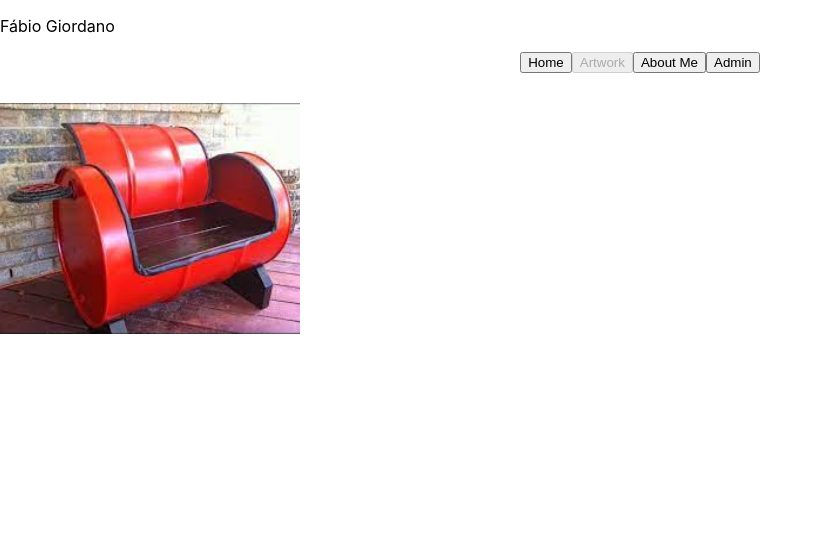
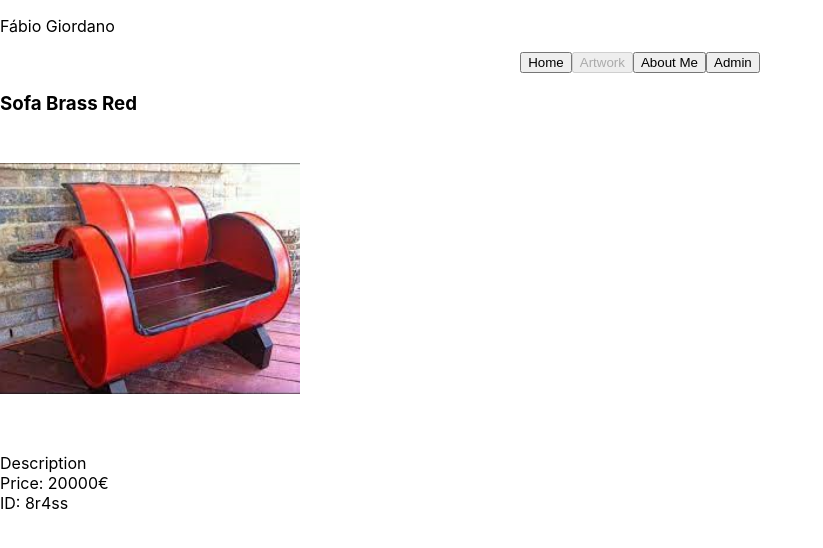
Before and after one commit to Fernot94/Leafie, a Next.js app: page /artworks in a window 1280 px wide. Shown: the top 548 px of the page, without its empty margins (0-823 px from the left). Built offline with nearby package versions, Linux system fonts and the light colour scheme.

Commit message:
artworks

```diff
--- a/pages/artworks.jsx
+++ b/pages/artworks.jsx
@@ -2,9 +2,13 @@ export default function Artworks() {
   return (
     <div className="mainArtworks">
       <div className="artPieces">
-        <img src="/img/1.png" alt="Royal Straight Flush" />
-        <h3></h3>
-        <p></p>
+        <h3>Sofa Brass Red</h3>
+        <img src="/img/1.png" />
+        <p>
+          Description <br />
+          Price: 20000€ <br />
+          ID: 8r4ss
+        </p>
       </div>
     </div>
   );
```
